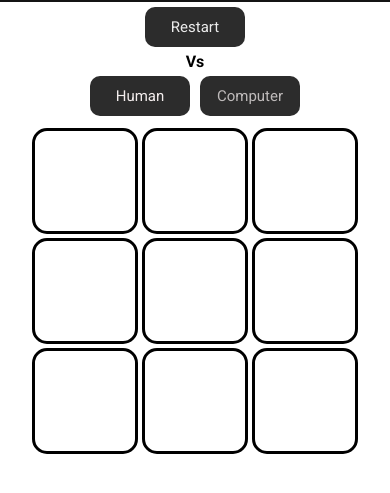
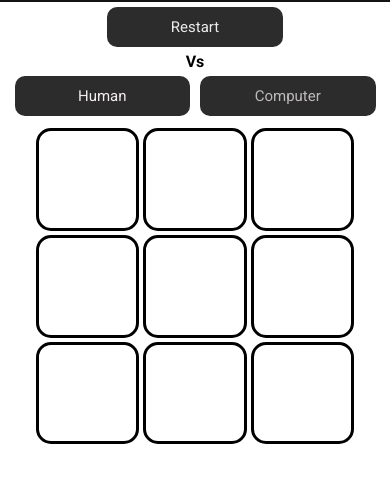
Before and after one commit to Supreme-hub/Tic-Tac-Toe, a plain HTML site: page index.html in a window 390 px wide. Shown: the part 79-572 px from the top of the page. Drawn offline with Linux system fonts and the light colour scheme.

Commit message:
added better phone support

```diff
--- a/style.css
+++ b/style.css
@@ -11,7 +11,8 @@
 }
 
 .BoxCell {
-    height: 100px;
+    padding-top: 90%;
+    position: relative;
     width: 100px;
     border: solid 3px black;
     margin: 2px;
@@ -48,7 +49,7 @@
         "a a a"
         "b b b"
         "c c c" ;
-    width: min-content;
+    width: 100%;
 }
 
 body {
@@ -94,3 +95,13 @@ header {
 body {
     margin: 0px;
 }
+
+
+@media only screen and (max-width: 600px) {
+    .BoxCell {
+        width: 25vw;
+    }
+    #Human, #Computer, #Restart {
+        width: 45vw;
+    }
+  }
```
